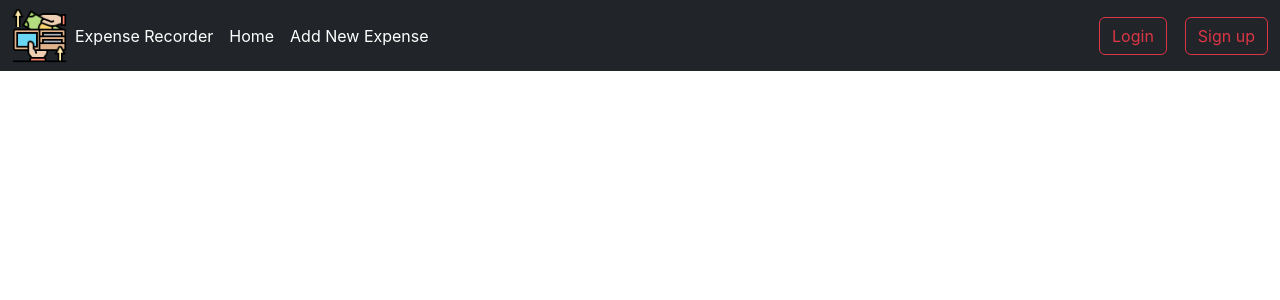
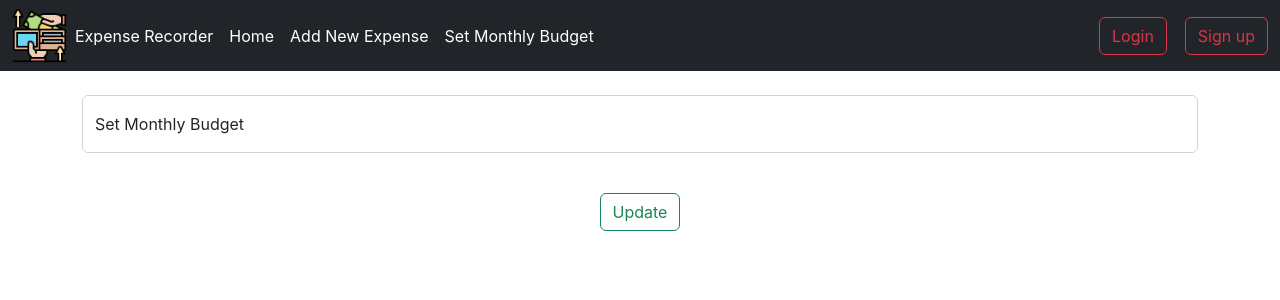
Before and after one commit to Dhokiya-Madhav/ExpenseTrackerClient, a React (Create React App) app: page /budget in a window 1280 px wide. Shown: the top 300 px of the page. Built offline with nearby package versions, Linux system fonts and the light colour scheme.

Commit message:
Set Monthly Budget Component Added

```diff
--- a/src/App.js
+++ b/src/App.js
@@ -5,6 +5,7 @@ import Login from './components/login';
 import Signup from './components/signup';
 import Expenses from './components/expense';
 import AddExpense from './components/addExpense';
+import Budget from './components/setBudget';
 import {
   BrowserRouter,
   Routes,
@@ -20,6 +21,7 @@ function App() {
           <Route path="/login" element={<Login/>}></Route>
           <Route path="/signup" element={<Signup/>}></Route>
           <Route path="/addExp" element={<AddExpense/>}></Route>
+          <Route path="/budget" element={<Budget/>}></Route>
         </Routes>
       </BrowserRouter>
 
--- a/src/components/expense.js
+++ b/src/components/expense.js
@@ -1,7 +1,14 @@
-import React from 'react'
+import React,{ useEffect, useState } from 'react'
 
 export default function Expenses() {
-
+    const [expense,setNewExpense] = useState([])
+    useEffect(() => {
+        fetch("https://localhost:44329/exp/Expenses").then((response) => response.json())
+            .then((data) => {
+                setNewExpense(data);
+                console.log(data);
+            })
+    },[]);
     return (
         <>
             <div className="container text-center">
@@ -26,7 +33,7 @@ export default function Expenses() {
                             <div className="accordion-item">
                                 <h2 className="accordion-header" id="panelsStayOpen-headingOne">
                                     <button className="accordion-button" type="button" data-bs-toggle="collapse" data-bs-target="#panelsStayOpen-collapseOne" aria-expanded="true" aria-controls="panelsStayOpen-collapseOne">
-                                        Accordion Item #1
+                                        Expense 1
                                     </button>
                                 </h2>
                                 <div id="panelsStayOpen-collapseOne" className="accordion-collapse collapse show" aria-labelledby="panelsStayOpen-headingOne">
--- a/src/components/login.js
+++ b/src/components/login.js
@@ -1,4 +1,4 @@
-import React from 'react'
+import React, { Component } from 'react'
 
 export default function Login() {
 
--- a/src/components/navigation.js
+++ b/src/components/navigation.js
@@ -22,6 +22,10 @@ export default function Navigation() {
                             <li className="nav-item">
                                 <Link to="/addExp" className="nav-link text-white">Add New Expense</Link>
                             </li>
+
+                            <li className="nav-item">
+                                <Link to="/budget" className="nav-link text-white">Set Monthly Budget</Link>
+                            </li>
                             <li className="nav-item">
 
                             </li>
--- /dev/null
+++ b/src/components/setBudget.js
@@ -0,0 +1,22 @@
+import React, { Component } from 'react'
+
+export default function Budget() {
+
+    return (
+        <>
+            <div className="container text-center">
+                <div className="row align-items-start">
+                    <div className="col">
+                        <div className="form-floating mb-3">
+                            <input type="number" className="form-control" id="floatingInput" placeholder="name@example.com" />
+                            <label for="floatingInput">Set Monthly Budget</label>
+                        </div>
+                        <br></br>
+                        <button className='btn btn-outline-success'>Update</button>
+                    </div>
+
+                </div>
+            </div>
+        </>
+    )
+}
--- a/src/components/signup.js
+++ b/src/components/signup.js
@@ -1,19 +1,55 @@
-import React from 'react'
+import React, { Component } from 'react'
 
-export default function Signup() {
+export default class Signup extends Component {
 
+    constructor(props) {
+        super(props);
+        this.state = {
+            userName: "",
+            password: "",
+            email: "",
+            mb : "",
+        };
+        this.handleSubmit = this.handleSubmit.bind(this);
+    }
+
+    handleSubmit(e) {
+        e.preventDefault();
+        const { userName,password,email,mb } = this.state;
+        console.log(userName, email, password,mb);
+        fetch("http://localhost:44329/user/Users", {
+            method: "POST",
+            crossDomain: true,
+            headers: {
+                "Content-Type": "application/json",
+                Accept: "application/json",
+                "Access-Control-Allow-Origin": "*",
+            },
+            body: JSON.stringify({
+                userName,
+                password,
+                email,
+                mb,
+            }),
+        })
+            .then((res) => res.json())
+            .then((data) => {
+                console.log(data, "userRegister");
+            });
+    }
+    render() {
         return (
             <>
-            <form>
+                <form onSubmit={this.handleSubmit}>
                     <div className="container text-center">
                         <div className="row align-items-start">
                             <div className="col">
                                 <div className="form-floating mb-3">
-                                <input type="text" className="form-control" id="floatingInput" placeholder="name@example.com" />
+                                    <input type="text" onChange={(e) => this.setState({ userName: e.target.value })} className="form-control" id="floatingInput" placeholder="name@example.com" />
                                     <label for="floatingInput">Username</label>
                                 </div>
                                 <div className="form-floating">
-                                <input type="password" className="form-control" id="floatingPassword" placeholder="Password" />
+                                    <input type="password" onChange={(e) => this.setState({ password: e.target.value })} className="form-control" id="floatingPassword" placeholder="Password" />
                                     <label for="floatingPassword">Password</label>
                                 </div>
                                 <br></br>
@@ -22,11 +58,11 @@ export default function Signup() {
 
                             <div className="col">
                                 <div className="form-floating mb-3">
-                                <input type="email" className="form-control" id="floatingInput" placeholder="name@example.com" />
+                                    <input type="email" onChange={(e) => this.setState({ email: e.target.value })} className="form-control" id="floatingInput" placeholder="name@example.com" />
                                     <label for="floatingInput">Email Id</label>
                                 </div>
                                 <div className="form-floating mb-3">
-                                <input type="number" className="form-control" id="floatingInput" placeholder="name@example.com" />
+                                    <input type="number" onChange={(e) => this.setState({ mb: e.target.value })} className="form-control" id="floatingInput" placeholder="name@example.com" />
                                     <label for="floatingInput">Monthly Budget</label>
                                 </div>
                                 <button type='reset' className='btn btn-outline-danger'>Clear Form</button>
@@ -37,3 +73,4 @@ export default function Signup() {
             </>
         )
     }
+}
```
Lines whose indentation alone changed are shown as unchanged.
